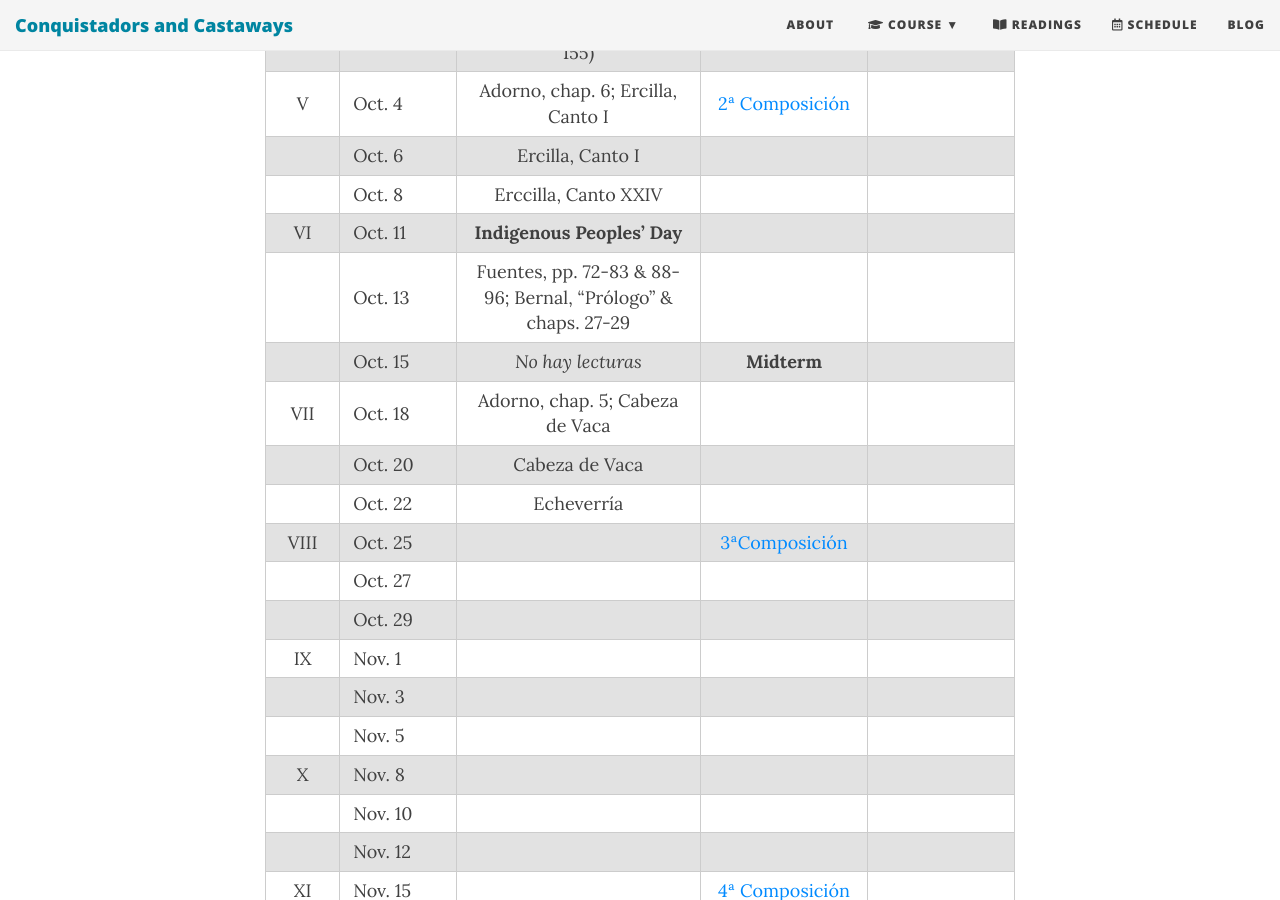
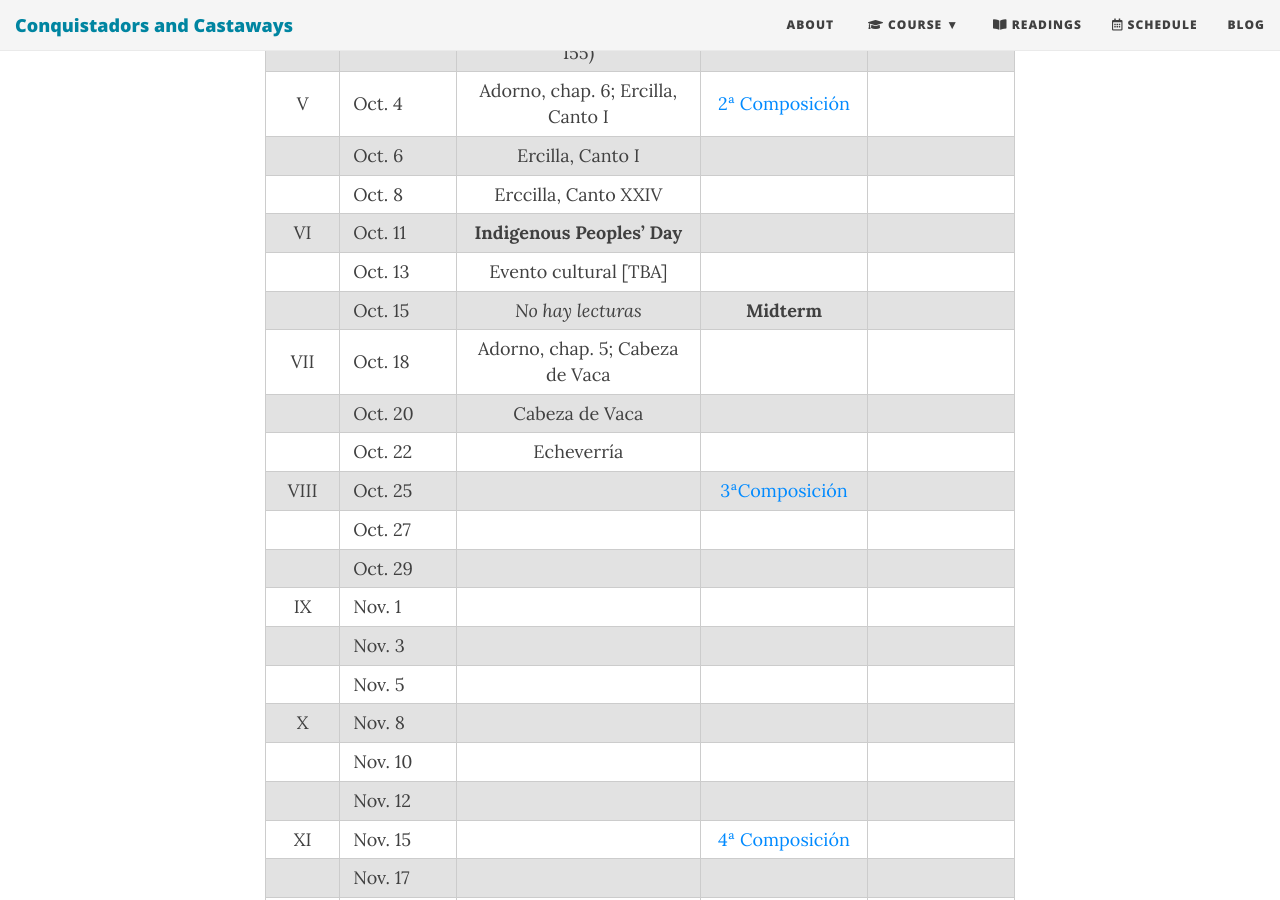
Before and after one commit to Hipomenes/ls452, a Jekyll site: the page built from calendar.md, in a window 1280 px wide and 900 px high, scrolled down 1039 px. Built offline with Jekyll 4.4.1, drawn with Linux system fonts in a browser that asks for light colours; nearby versions of some CDN libraries.

Commit message:
Update calendar.md

```diff
--- a/calendar.md
+++ b/calendar.md
@@ -25,7 +25,7 @@ subtitle: Fall 2021
 |     | Oct. 6   | Ercilla, Canto I
 |     | Oct. 8   | Erccilla, Canto XXIV | |
 | VI  | Oct. 11  | **Indigenous Peoples' Day**
-|     | Oct. 13  | Fuentes, pp. 72-83 & 88-96; Bernal, "Prólogo" & chaps. 27-29
+|     | Oct. 13  | Evento cultural [TBA]
 |     | Oct. 15  | *No hay lecturas* | **Midterm** |
 | VII | Oct. 18  | Adorno, chap. 5; Cabeza de Vaca   | |
 |     | Oct. 20  | Cabeza de Vaca | |
```
